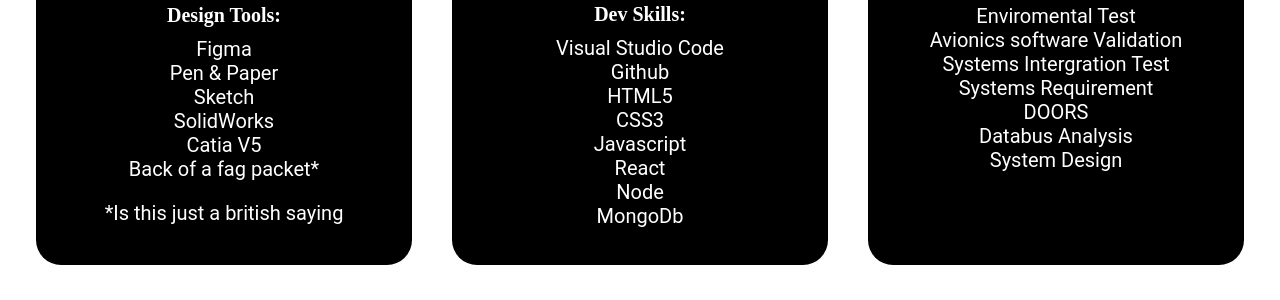
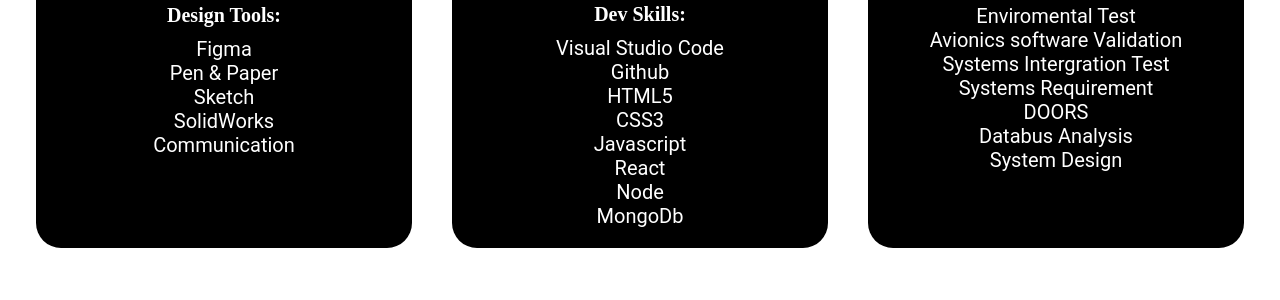
Before and after one commit to cook1e20/Stevecookeportfolio, a website: page index.html in a window 1280 px wide. Shown: the part 1630-1930 px from the top of the page. Drawn offline with nearby package versions, Linux system fonts and the light colour scheme.

Commit message:
minor changes

```diff
--- a/index.html
+++ b/index.html
@@ -90,9 +90,11 @@
                 <li>Pen & Paper</li>
                 <li>Sketch</li>
                 <li>SolidWorks</li>
-                <li>Catia V5</li>
-                <li>Back of a fag packet*</li>
-                <p id="note">*Is this just a british saying</p>
+                <li>Communication</li>
+
+
+
+
 
             </div>
             <div id='Web dev' class="skills">
--- a/stylesheets/input.sass
+++ b/stylesheets/input.sass
@@ -310,7 +310,8 @@
         padding-left: 2em
         padding-right: 2em
     img:hover
-        transform: scale(1.1)
+        transform: scale(0.8)
+
 
 
 .footerText
```
Also changed, not shown: stylesheets/input.css, 1 other file.
